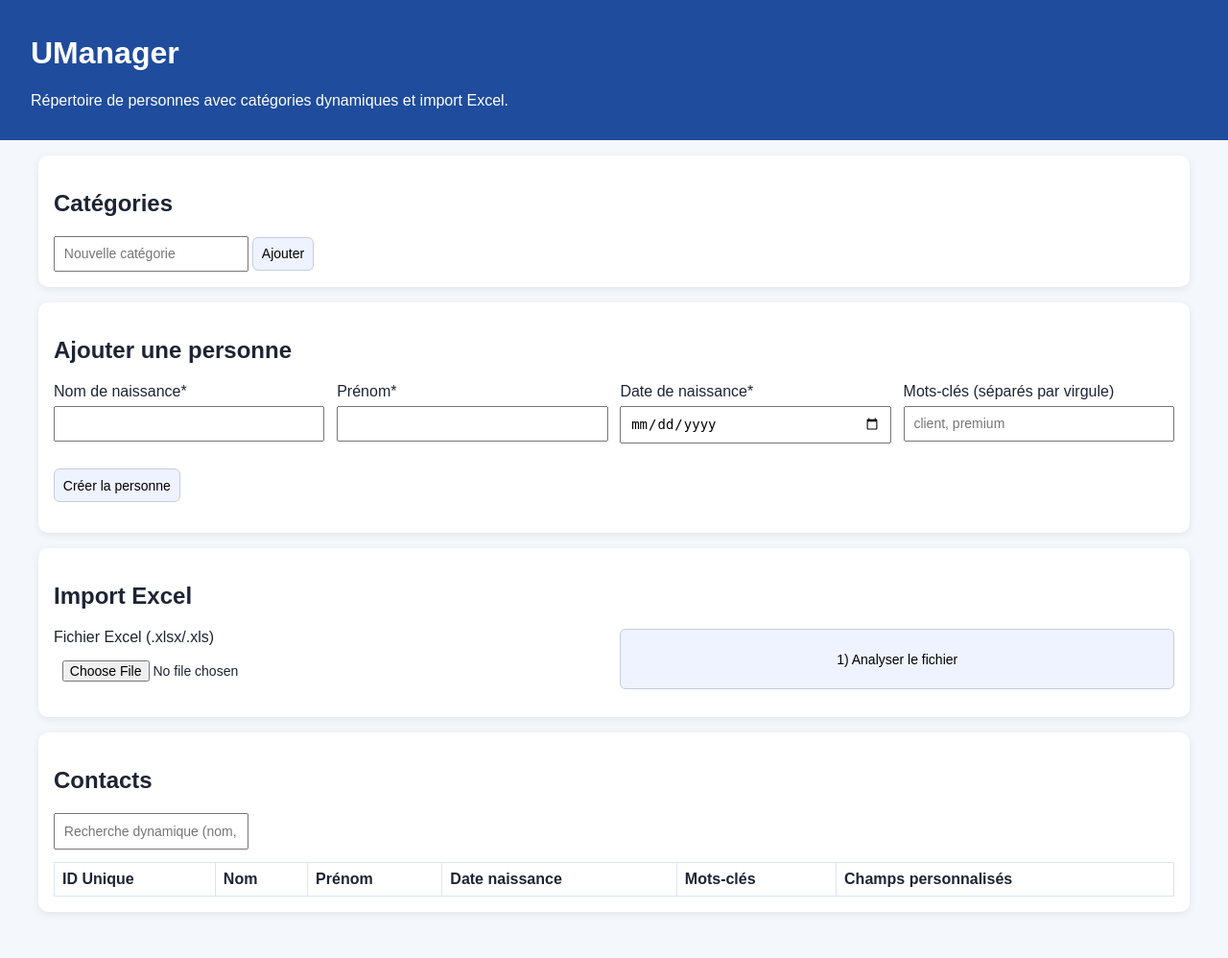
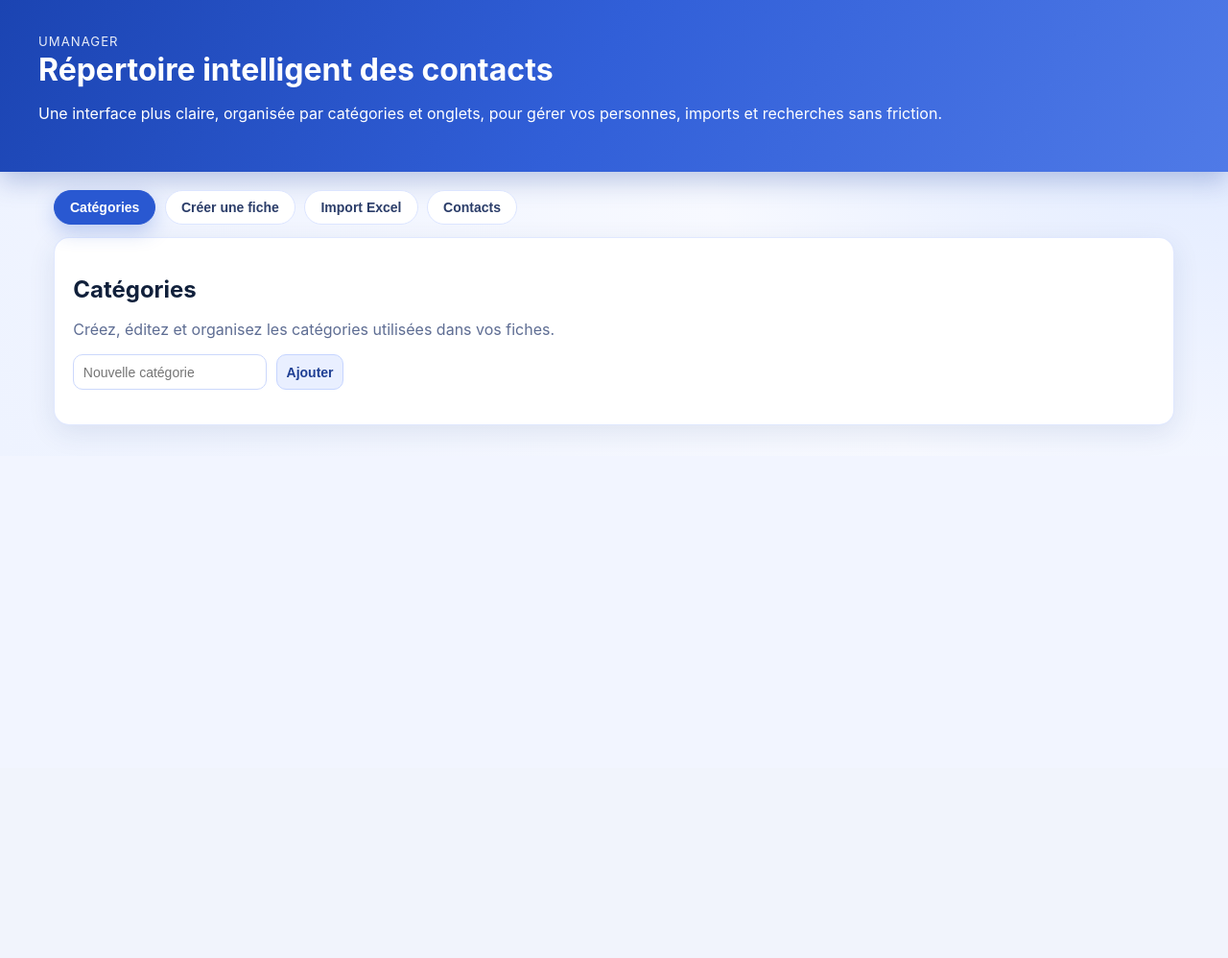
Before and after one commit to Urggar25/UManager, a PHP site: page / in a window 1280 px wide. Shown: the whole page at 96% size. After the commit the page ends 452 px from the top, so only its background shows below. Run offline with PHP 8.4, Linux system fonts and the light colour scheme; lists and menus that the app fills with data are empty.

Commit message:
Refonte UI avec onglets et vue catégories dans la création de fiche

```diff
--- a/public/app.js
+++ b/public/app.js
@@ -3,6 +3,7 @@ let importHeaders = [];
 
 const categoriesList = document.getElementById('categories-list');
 const customFieldsContainer = document.getElementById('custom-fields');
+const personCategoriesOverview = document.getElementById('person-categories-overview');
 const peopleBody = document.getElementById('people-body');
 const personCreateResult = document.getElementById('person-create-result');
 
@@ -20,9 +21,27 @@ async function fetchJson(url, options = {}) {
   return response.json();
 }
 
+function initTabs() {
+  const tabs = document.querySelectorAll('.tab');
+  const panels = document.querySelectorAll('.tab-panel');
+
+  tabs.forEach((tab) => {
+    tab.addEventListener('click', () => {
+      const targetId = tab.dataset.tab;
+
+      tabs.forEach((item) => item.classList.remove('is-active'));
+      panels.forEach((panel) => panel.classList.remove('is-active'));
+
+      tab.classList.add('is-active');
+      document.getElementById(targetId)?.classList.add('is-active');
+    });
+  });
+}
+
 async function loadCategories() {
   categories = await fetchJson('/api/categories');
   renderCategories();
+  renderPersonCategoriesOverview();
   renderCustomFields();
   renderImportMapping();
 }
@@ -62,6 +81,17 @@ function renderCategories() {
     wrap.appendChild(left);
     wrap.appendChild(right);
     categoriesList.appendChild(wrap);
+  });
+}
+
+function renderPersonCategoriesOverview() {
+  personCategoriesOverview.innerHTML = '';
+
+  categories.forEach((category) => {
+    const item = document.createElement('span');
+    item.className = `tag ${category.required ? 'tag-default' : 'tag-user'}`;
+    item.textContent = `${category.label}${category.required ? ' • défaut' : ' • ajout utilisateur'}`;
+    personCategoriesOverview.appendChild(item);
   });
 }
 
@@ -284,6 +314,7 @@ document.getElementById('commit-import').addEventListener('click', () => {
 });
 
 (async function init() {
+  initTabs();
   await loadCategories();
   await loadPeople();
 })();
--- a/public/index.html
+++ b/public/index.html
@@ -7,23 +7,44 @@
     <link rel="stylesheet" href="/styles.css" />
   </head>
   <body>
-    <header>
-      <h1>UManager</h1>
-      <p>Répertoire de personnes avec catégories dynamiques et import Excel.</p>
+    <header class="hero">
+      <div class="hero__content">
+        <p class="hero__eyebrow">UManager</p>
+        <h1>Répertoire intelligent des contacts</h1>
+        <p>
+          Une interface plus claire, organisée par catégories et onglets, pour gérer vos personnes,
+          imports et recherches sans friction.
+        </p>
+      </div>
     </header>
 
     <main>
-      <section class="card">
+      <nav class="tabs" aria-label="Fonctionnalités principales">
+        <button class="tab is-active" data-tab="tab-categories" type="button">Catégories</button>
+        <button class="tab" data-tab="tab-person" type="button">Créer une fiche</button>
+        <button class="tab" data-tab="tab-import" type="button">Import Excel</button>
+        <button class="tab" data-tab="tab-contacts" type="button">Contacts</button>
+      </nav>
+
+      <section id="tab-categories" class="tab-panel is-active card">
         <h2>Catégories</h2>
-        <form id="add-category-form">
+        <p class="muted">Créez, éditez et organisez les catégories utilisées dans vos fiches.</p>
+        <form id="add-category-form" class="inline-form">
           <input type="text" id="new-category-label" placeholder="Nouvelle catégorie" required />
           <button type="submit">Ajouter</button>
         </form>
         <div id="categories-list"></div>
       </section>
 
-      <section class="card">
+      <section id="tab-person" class="tab-panel card">
         <h2>Ajouter une personne</h2>
+        <p class="muted">Les catégories ci-dessous incluent les catégories par défaut et celles ajoutées par l'utilisateur.</p>
+
+        <div class="category-overview">
+          <h3>Catégories disponibles pour cette fiche</h3>
+          <div id="person-categories-overview" class="tags"></div>
+        </div>
+
         <form id="person-form">
           <div class="grid">
             <label>Nom de naissance* <input id="last_name_birth" required /></label>
@@ -32,14 +53,16 @@
             <label>Mots-clés (séparés par virgule) <input id="keywords" placeholder="client, premium" /></label>
           </div>
 
+          <div class="custom-fields-title">Champs des catégories personnalisées</div>
           <div id="custom-fields" class="grid"></div>
           <button type="submit">Créer la personne</button>
         </form>
         <p class="info" id="person-create-result"></p>
       </section>
 
-      <section class="card">
+      <section id="tab-import" class="tab-panel card">
         <h2>Import Excel</h2>
+        <p class="muted">Analysez, mappez vos colonnes et importez vos contacts en masse.</p>
         <div class="grid">
           <label>Fichier Excel (.xlsx/.xls)
             <input id="excel-file" type="file" accept=".xlsx,.xls" />
@@ -52,9 +75,11 @@
         <pre id="import-result" class="info"></pre>
       </section>
 
-      <section class="card">
+      <section id="tab-contacts" class="tab-panel card">
         <h2>Contacts</h2>
+        <p class="muted">Retrouvez rapidement une fiche grâce à la recherche dynamique.</p>
         <input id="search-input" placeholder="Recherche dynamique (nom, prénom, ID, mot-clé)" />
+        <div class="table-wrap">
           <table>
             <thead>
               <tr>
@@ -68,6 +93,7 @@
             </thead>
             <tbody id="people-body"></tbody>
           </table>
+        </div>
       </section>
     </main>
 
--- a/public/styles.css
+++ b/public/styles.css
@@ -1,32 +1,109 @@
 :root {
-  font-family: Arial, sans-serif;
-  color: #1d2433;
-  background: #f4f7fb;
+  font-family: Inter, "Segoe UI", Arial, sans-serif;
+  color: #11203b;
+  background: #f2f5ff;
+  --primary: #2958d1;
+  --primary-soft: #e9efff;
+  --surface: #ffffff;
+  --border: #dce5ff;
+  --text-muted: #5e6d93;
+}
+
+* {
+  box-sizing: border-box;
 }
 
 body {
   margin: 0;
+  background: radial-gradient(circle at top right, #dce7ff 0%, #f7f9ff 42%, #eef3ff 100%);
 }
 
-header {
-  background: #1f4c9c;
+.hero {
+  background: linear-gradient(120deg, #1b44b2 0%, #315fd8 48%, #4f7ae7 100%);
   color: white;
-  padding: 1rem 2rem;
+  padding: 2.2rem 1.2rem;
+  box-shadow: 0 10px 25px rgba(36, 73, 160, 0.28);
+}
+
+.hero__content {
+  max-width: 1200px;
+  margin: 0 auto;
+}
+
+.hero h1 {
+  margin: 0.1rem 0 0.6rem;
+  font-size: clamp(1.55rem, 2.5vw, 2.3rem);
+}
+
+.hero__eyebrow {
+  margin: 0;
+  font-size: 0.82rem;
+  letter-spacing: 0.08em;
+  text-transform: uppercase;
+  opacity: 0.9;
 }
 
 main {
   max-width: 1200px;
-  margin: 1rem auto;
+  margin: 1.2rem auto;
   padding: 0 1rem 2rem;
-  display: grid;
-  gap: 1rem;
+}
+
+.tabs {
+  display: flex;
+  flex-wrap: wrap;
+  gap: 0.6rem;
+  margin-bottom: 0.85rem;
+}
+
+.tab {
+  border: 1px solid var(--border);
+  border-radius: 999px;
+  background: #fff;
+  color: #2b3d69;
+  padding: 0.55rem 1rem;
+  font-weight: 600;
+  cursor: pointer;
+  transition: 0.2s ease;
+}
+
+.tab:hover {
+  transform: translateY(-1px);
+  border-color: #c8d5ff;
+}
+
+.tab.is-active {
+  background: var(--primary);
+  color: #fff;
+  border-color: var(--primary);
+  box-shadow: 0 8px 20px rgba(41, 88, 209, 0.25);
+}
+
+.tab-panel {
+  display: none;
+}
+
+.tab-panel.is-active {
+  display: block;
 }
 
 .card {
-  background: #fff;
-  border-radius: 10px;
-  padding: 1rem;
-  box-shadow: 0 2px 8px rgba(0, 0, 0, 0.08);
+  background: var(--surface);
+  border-radius: 16px;
+  padding: 1.2rem;
+  box-shadow: 0 8px 28px rgba(29, 57, 122, 0.1);
+  border: 1px solid rgba(221, 230, 255, 0.9);
+}
+
+.muted {
+  color: var(--text-muted);
+  margin-top: -0.2rem;
+}
+
+.inline-form {
+  display: flex;
+  gap: 0.6rem;
+  margin-bottom: 1rem;
 }
 
 .grid {
@@ -40,34 +117,57 @@ label {
   display: flex;
   flex-direction: column;
   gap: 0.35rem;
+  font-weight: 500;
 }
 
 input,
 button,
 select {
   font-size: 14px;
-  padding: 0.55rem;
+  padding: 0.6rem;
+  border-radius: 10px;
+  border: 1px solid #ccd8fc;
+}
+
+input,
+select {
+  background: #fff;
 }
 
 button {
   cursor: pointer;
-  border: 1px solid #c3cde0;
-  border-radius: 6px;
-  background: #eef3ff;
+  background: var(--primary-soft);
+  color: #1f3f94;
+  border: 1px solid #c6d5ff;
+  font-weight: 600;
+}
+
+button:hover {
+  filter: brightness(0.97);
+}
+
+.table-wrap {
+  overflow-x: auto;
 }
 
 table {
   width: 100%;
   border-collapse: collapse;
   margin-top: 0.8rem;
+  border-radius: 12px;
+  overflow: hidden;
 }
 
 th,
 td {
   border: 1px solid #dde4f2;
-  padding: 0.5rem;
+  padding: 0.55rem;
   vertical-align: top;
   text-align: left;
+}
+
+th {
+  background: #f2f6ff;
 }
 
 .info {
```
Also changed, not shown: other parts of public/styles.css (+58 -3 lines). Lines whose indentation alone changed are shown as unchanged.
